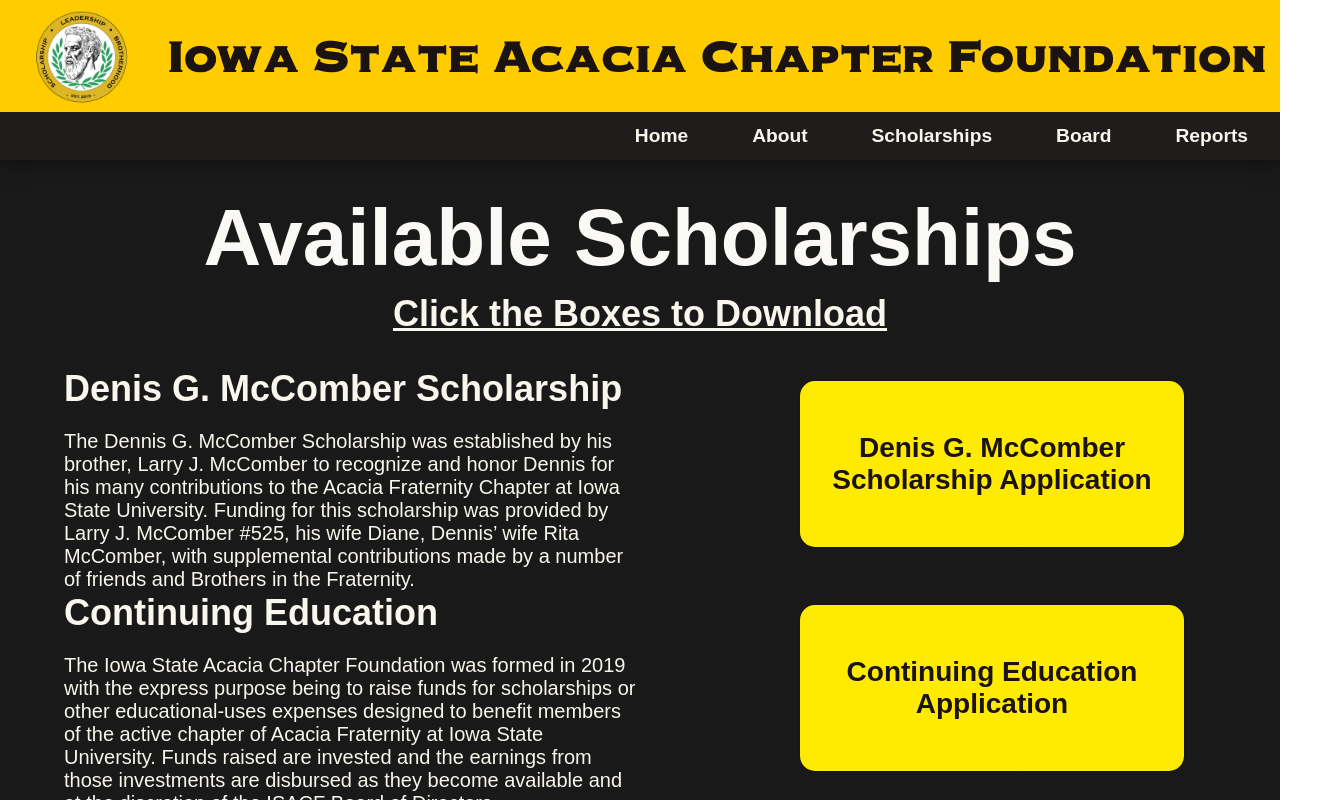
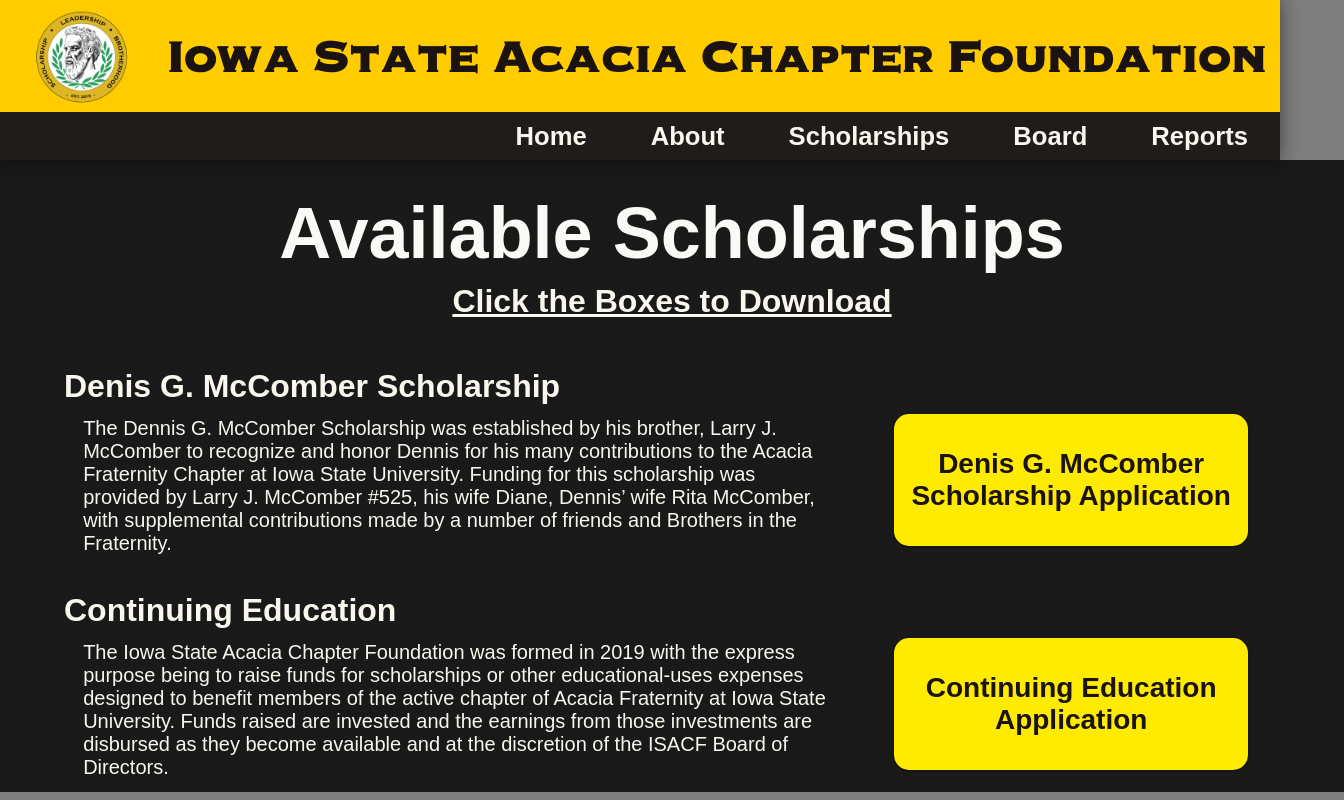
Before and after one commit to kevin21018212/Acacia-Website, a Next.js app: page /scholarships in a window 1280 px wide. Shown: the whole page, 1344 px wide, since content can reach past the window. Built offline with nearby package versions, Linux system fonts and the light colour scheme; a web font is replaced by a local one.

Commit message:
sizing fixes

```diff
--- a/app/css/heading.module.css
+++ b/app/css/heading.module.css
@@ -57,7 +57,7 @@
 
 /* Box Paragraph Styles */
 .box p {
-  font-size: 1.5vw;
+  font-size: 2vw;
   font-weight: 900;
 }
 
--- a/app/globals.css
+++ b/app/globals.css
@@ -28,40 +28,40 @@
 
 p {
   color: #f9f6ee;
-  font-size: 1.25rem;
+  font-size: 2.5vh;
   font-family: "Univers 57 Condensed", "Arial", "sans-serif";
 }
 h6 {
   color: #f9f6ee;
-  font-size: 1.2rem;
+  font-size: 1.2vw;
   font-family: "Univers 57 Condensed ", "Arial", "sans-serif";
   font-weight: 200;
   margin: 0;
 }
 h5 {
   color: #f9f6ee;
-  font-size: 1.8rem;
+  font-size: 3vw;
   font-family: "Univers 57 Condensed ", "Arial", "sans-serif";
   margin: 0;
 }
 h4 {
   color: #f9f6ee;
   text-decoration: underline;
-  font-size: 2.25rem;
+  font-size: 4vh;
   font-family: "Univers 57 Condensed ", "Arial", "sans-serif";
   margin: 0;
 }
 
 h3 {
   color: #1b1212;
-  font-size: 2.5rem;
+  font-size: 2.5vw;
   font-family: "Univers 57 Condensed Bold", "Arial", "sans-serif";
   margin: 0;
 }
 
 h2 {
   color: #faf9f6;
-  font-size: 5rem;
+  font-size: 9vh;
   font-family: "Univers 57 Condensed Bold", "Arial", "sans-serif";
   margin: 0;
   margin-bottom: 1%;
--- a/app/reports/page.module.css
+++ b/app/reports/page.module.css
@@ -11,26 +11,26 @@
 
 .heading {
   height: 10vh;
-  width: 60%;
+  width: 70%;
   display: flex;
   flex-wrap: wrap;
   justify-content: center;
-  padding: 2.5% 0% 5% 0%;
+  padding: 2.5% 0% 7.5% 0%;
 }
 
 .boxesContainer {
   height: 70vh;
-  width: 100%;
-  padding: 0% 5%;
+  width: 90%;
+  padding: 0.5% 5%;
   display: flex;
   justify-content: center;
   flex-wrap: wrap;
 }
 
 .box {
-  width: 22.5vw;
-  height: 20vh;
-  margin: 2%;
+  width: 20vw;
+  height: 18vh;
+  margin: 0% 2%;
 }
 
 /* Responsive Design for Card Box */
--- a/app/scholarships/page.module.css
+++ b/app/scholarships/page.module.css
@@ -4,9 +4,11 @@
 .scholarshipsContainer {
   width: 100vw;
   height: 80vh;
+  height: 8%;
   display: flex;
   flex-direction: column;
   align-items: center;
+  padding: 2.5%;
   overflow: hidden;
   background: linear-gradient(rgba(0, 0, 0, 0.8), rgba(0, 0, 0, 0.8));
 }
@@ -18,14 +20,14 @@
   display: flex;
   flex-wrap: wrap;
   justify-content: center;
-  padding: 2.5% 0% 2.5% 0%;
+  margin-bottom: 5%;
 }
 
 /* Scholarship Box */
 .scholarshipBox {
-  height: 70vh;
+  height: 45vh;
   width: 100%;
-  padding: 5% 0% 5% 5%;
+  padding: 2.5% 0% 2.5% 0%;
 }
 
 /* Scholarship Item */
@@ -37,17 +39,21 @@
 
 /* Scholarship Info and Requirements */
 .info {
-  width: 60%;
+  width: 65%;
   margin-left: 2.5%;
 }
 .info h4 {
+  margin-bottom: -1%;
   text-decoration: none;
+}
+.info p {
+  margin-left: 2.5%;
 }
 
 .requirements {
-  width: 40%;
-  padding: 0% 10%;
-  margin: 2.5% 0% 5% 2.5%;
+  width: 30%;
+  padding: 2.5% 5%;
+  margin: 2.5% 0% 2.5% 0%;
   display: flex;
   justify-content: center;
   align-items: center;
```
Also changed, not shown: app/about/page.module.css (+11 -5 lines).
